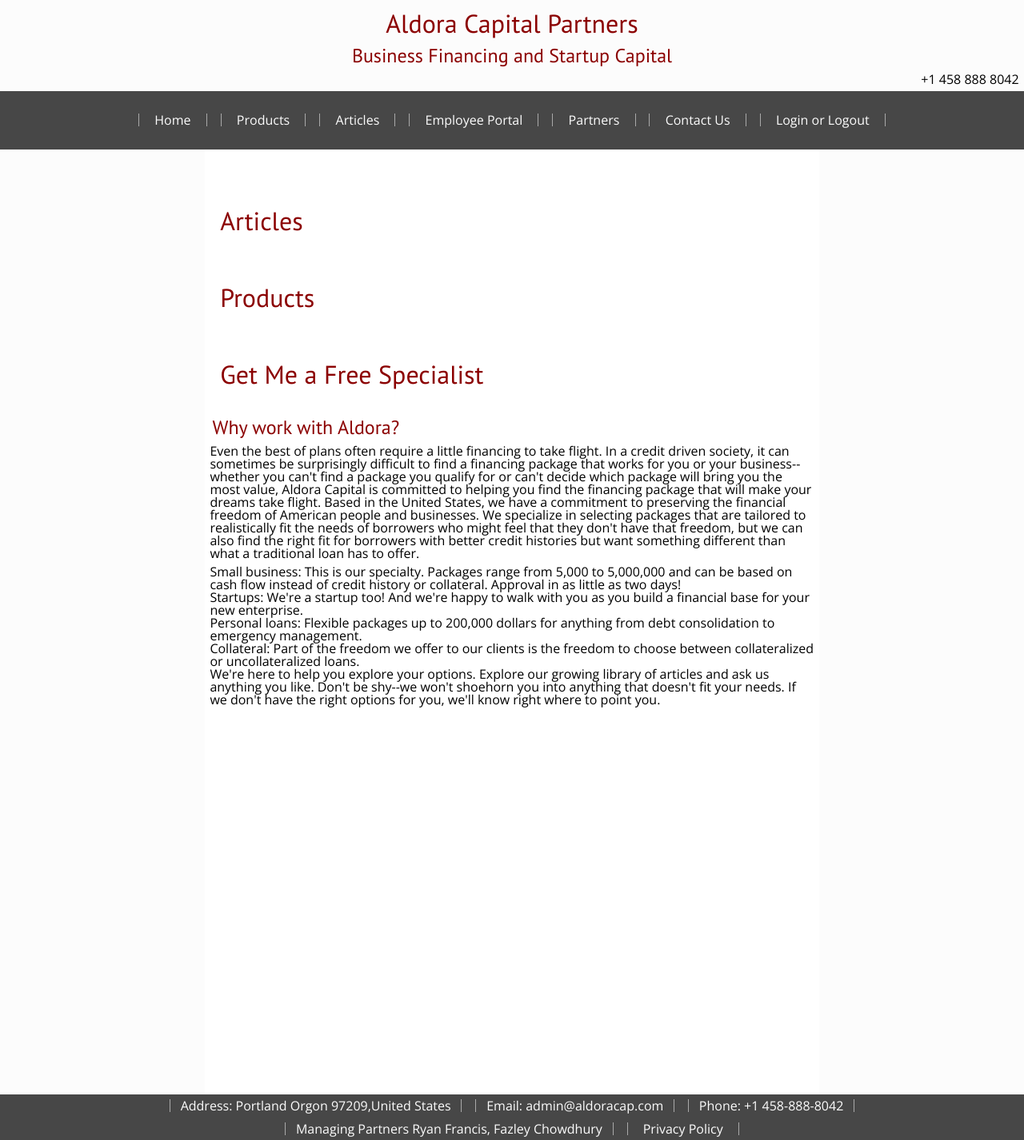
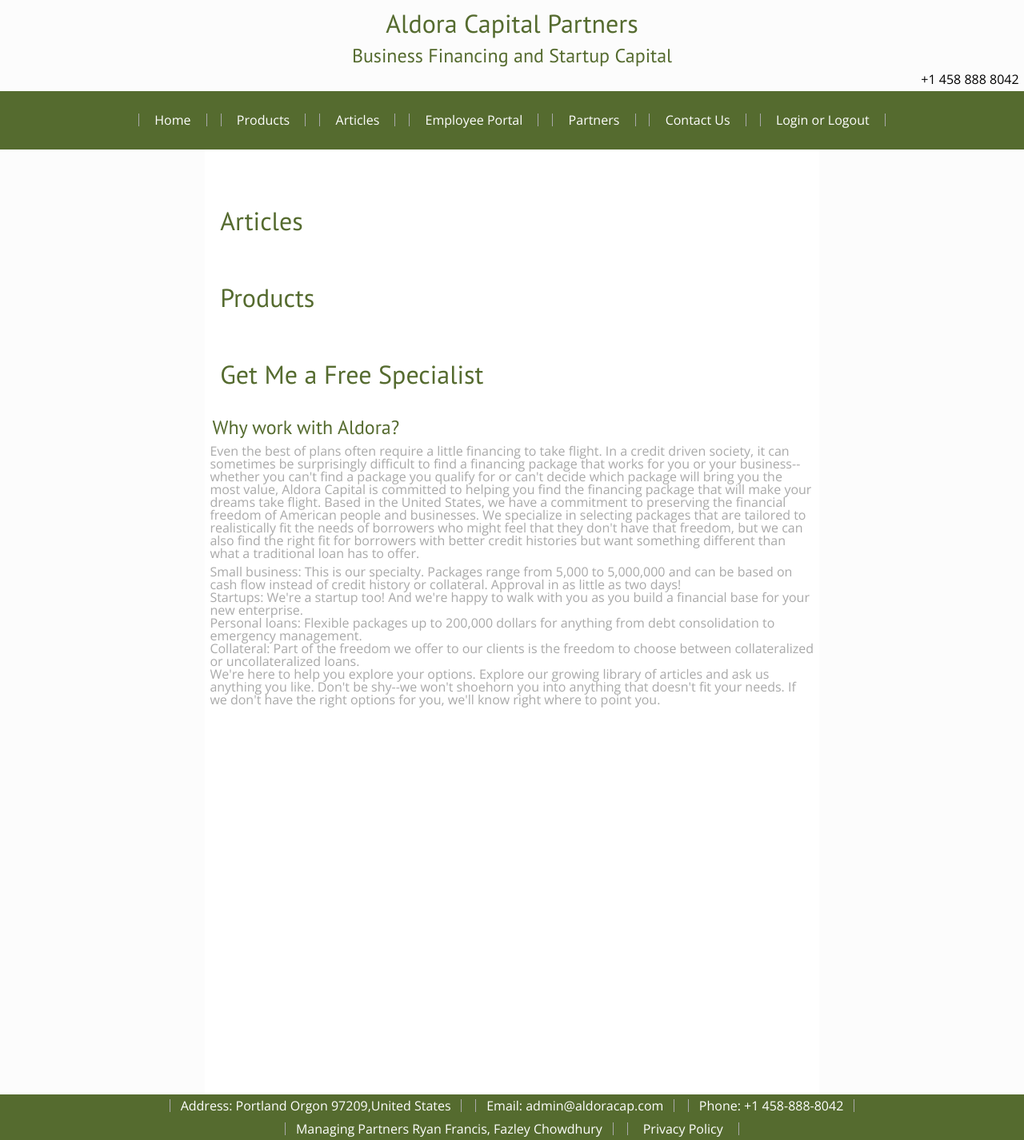
Before and after one commit to zaochamb/Wobsite, a Flask app: page / in a window 1280 px wide. Shown: the whole page at 80% size. Run offline with Flask 2, Linux system fonts and the light colour scheme.

Commit message:
color changes

```diff
--- a/static/fonts_and_colors.0.css
+++ b/static/fonts_and_colors.1.css
@@ -7,27 +7,26 @@
 
 h1, h2, h3, h4, h5, h6 {
     font-family: 'PT Sans', sans-serif !important;
-    color: darkred;
+    color: darkolivegreen;
 }
 
 p, a, li{
     font-family: 'Open Sans', sans-serif !important;
-    color: #474747;
     color: inherit;
 }
 
 
 .nav, footer {
-    background: #474747;
-    color: #fcfcfc;
+    background: darkolivegreen;
+    color: white;
 
 }
 
 
 body{
-
     background: #fcfcfc;
 }
 #content {
     background: white;
+    color: darkgrey;
 }
--- a/templates/layout.html
+++ b/templates/layout.html
@@ -8,7 +8,7 @@
 <meta name="viewport" content="width=device-width, initial-scale=1">
 
 <link rel="stylesheet" type="text/css" href={{ url_for('static', filename='reset.css') }}>
-<link rel="stylesheet" type="text/css" href={{ url_for('static', filename='fonts_and_colors.0.css') }}>
+<link rel="stylesheet" type="text/css" href={{ url_for('static', filename='fonts_and_colors.1.css') }}>
 <link href="https://fonts.googleapis.com/css?family=Open+Sans|PT+Sans" rel="stylesheet">
 <link rel="stylesheet" type="text/css" href={{ url_for('static', filename='layout.0.css') }}>
 </head>
```
